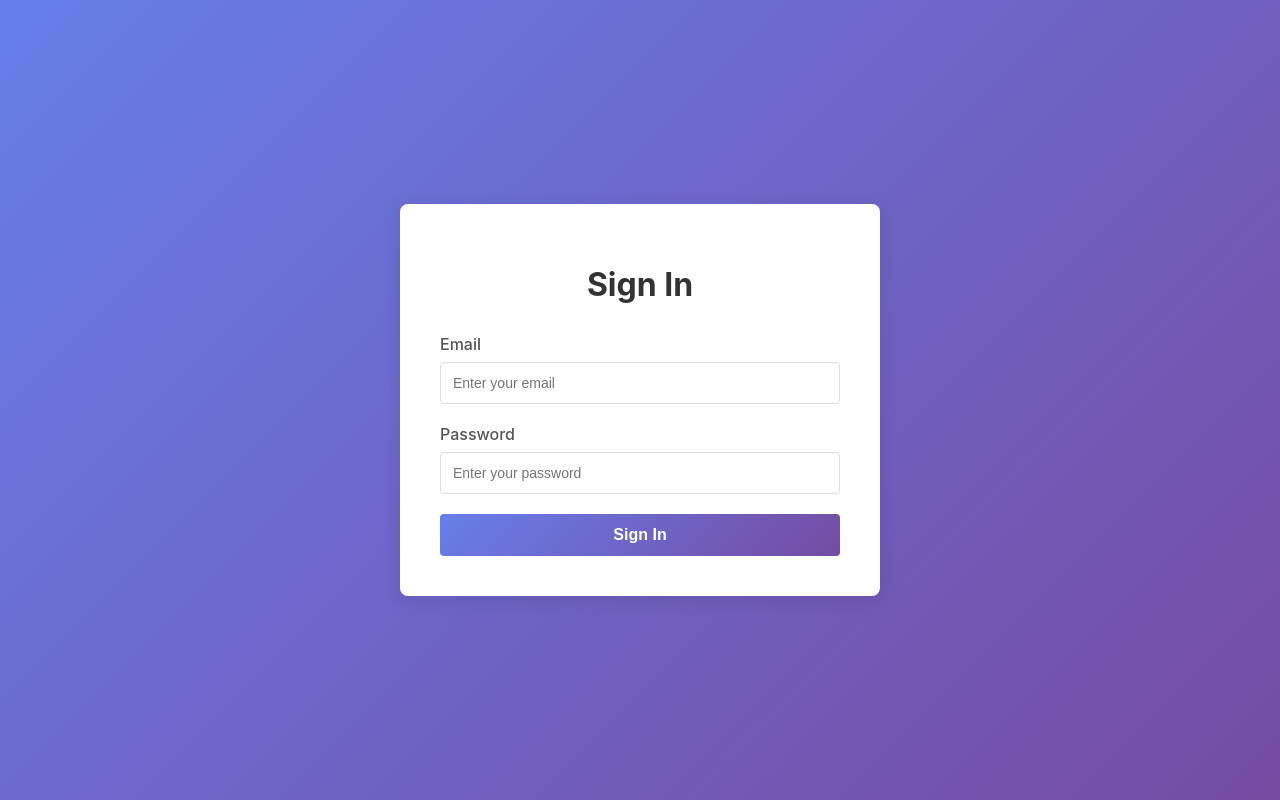
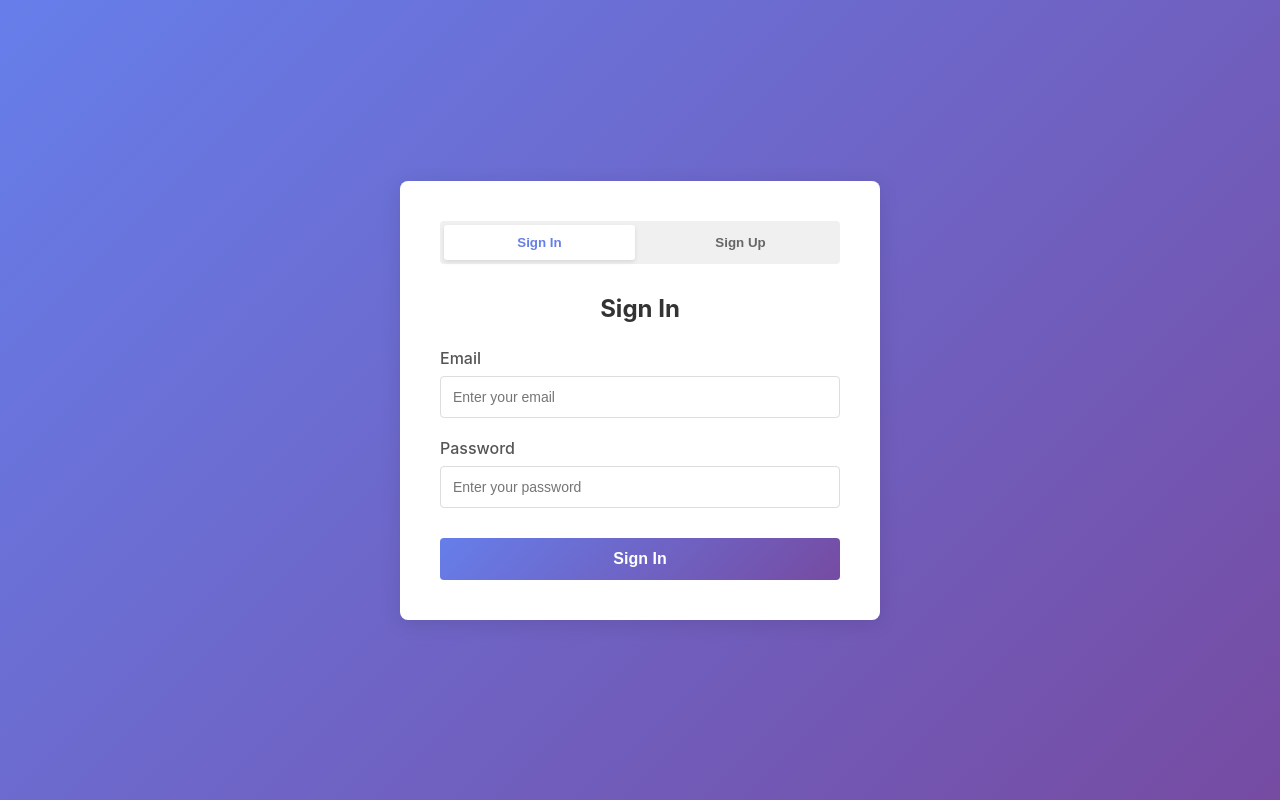
Before and after one commit to dave-oregan/hackviolet-mockinterview, a React (Create React App) app in the folder frontend/: page /login in a window 1280 px wide. Built offline with nearby package versions, Linux system fonts and the light colour scheme.

Commit message:
mock login screen

```diff
--- a/frontend/src/components/Login.css
+++ b/frontend/src/components/Login.css
@@ -15,10 +15,38 @@
   max-width: 400px;
 }
 
+.toggle-container {
+  display: flex;
+  gap: 10px;
+  margin-bottom: 30px;
+  background: #f0f0f0;
+  border-radius: 4px;
+  padding: 4px;
+}
+
+.toggle-button {
+  flex: 1;
+  padding: 10px;
+  border: none;
+  background: transparent;
+  color: #666;
+  font-weight: 600;
+  cursor: pointer;
+  border-radius: 3px;
+  transition: all 0.3s;
+}
+
+.toggle-button.active {
+  background: white;
+  color: #667eea;
+  box-shadow: 0 2px 4px rgba(0, 0, 0, 0.1);
+}
+
 .login-box h1 {
   text-align: center;
-  margin-bottom: 30px;
+  margin-bottom: 25px;
   color: #333;
+  font-size: 24px;
 }
 
 .form-group {
@@ -59,6 +87,7 @@
   font-weight: 600;
   cursor: pointer;
   transition: transform 0.2s;
+  margin-top: 10px;
 }
 
 .login-button:hover {
--- a/frontend/src/components/Login.jsx
+++ b/frontend/src/components/Login.jsx
@@ -2,24 +2,53 @@ import { useState } from 'react';
 import './Login.css';
 
 function Login() {
+  const [isSignIn, setIsSignIn] = useState(true);
   const [email, setEmail] = useState('');
   const [password, setPassword] = useState('');
+  const [confirmPassword, setConfirmPassword] = useState('');
+  const [name, setName] = useState('');
 
-  const handleSubmit = (e) => {
+  const handleSignInSubmit = (e) => {
     e.preventDefault();
-    console.log('Login attempt:', { email, password });
+    console.log('Sign in attempt:', { email, password });
     // Add authentication logic here
+  };
+
+  const handleSignUpSubmit = (e) => {
+    e.preventDefault();
+    if (password !== confirmPassword) {
+      alert('Passwords do not match');
+      return;
+    }
+    console.log('Sign up attempt:', { name, email, password });
+    // Add registration logic here
   };
 
   return (
     <div className="login-container">
       <div className="login-box">
+        <div className="toggle-container">
+          <button
+            className={`toggle-button ${isSignIn ? 'active' : ''}`}
+            onClick={() => setIsSignIn(true)}
+          >
+            Sign In
+          </button>
+          <button
+            className={`toggle-button ${!isSignIn ? 'active' : ''}`}
+            onClick={() => setIsSignIn(false)}
+          >
+            Sign Up
+          </button>
+        </div>
+
+        {isSignIn ? (
+          <form onSubmit={handleSignInSubmit}>
             <h1>Sign In</h1>
-        <form onSubmit={handleSubmit}>
             <div className="form-group">
-            <label htmlFor="email">Email</label>
+              <label htmlFor="signin-email">Email</label>
               <input
-              id="email"
+                id="signin-email"
                 type="email"
                 placeholder="Enter your email"
                 value={email}
@@ -28,9 +57,9 @@ function Login() {
               />
             </div>
             <div className="form-group">
-            <label htmlFor="password">Password</label>
+              <label htmlFor="signin-password">Password</label>
               <input
-              id="password"
+                id="signin-password"
                 type="password"
                 placeholder="Enter your password"
                 value={password}
@@ -42,6 +71,58 @@ function Login() {
               Sign In
             </button>
           </form>
+        ) : (
+          <form onSubmit={handleSignUpSubmit}>
+            <h1>Sign Up</h1>
+            <div className="form-group">
+              <label htmlFor="signup-name">Full Name</label>
+              <input
+                id="signup-name"
+                type="text"
+                placeholder="Enter your full name"
+                value={name}
+                onChange={(e) => setName(e.target.value)}
+                required
+              />
+            </div>
+            <div className="form-group">
+              <label htmlFor="signup-email">Email</label>
+              <input
+                id="signup-email"
+                type="email"
+                placeholder="Enter your email"
+                value={email}
+                onChange={(e) => setEmail(e.target.value)}
+                required
+              />
+            </div>
+            <div className="form-group">
+              <label htmlFor="signup-password">Password</label>
+              <input
+                id="signup-password"
+                type="password"
+                placeholder="Enter your password"
+                value={password}
+                onChange={(e) => setPassword(e.target.value)}
+                required
+              />
+            </div>
+            <div className="form-group">
+              <label htmlFor="signup-confirm">Confirm Password</label>
+              <input
+                id="signup-confirm"
+                type="password"
+                placeholder="Confirm your password"
+                value={confirmPassword}
+                onChange={(e) => setConfirmPassword(e.target.value)}
+                required
+              />
+            </div>
+            <button type="submit" className="login-button">
+              Sign Up
+            </button>
+          </form>
+        )}
       </div>
     </div>
   );
```
Lines whose indentation alone changed are shown as unchanged.
